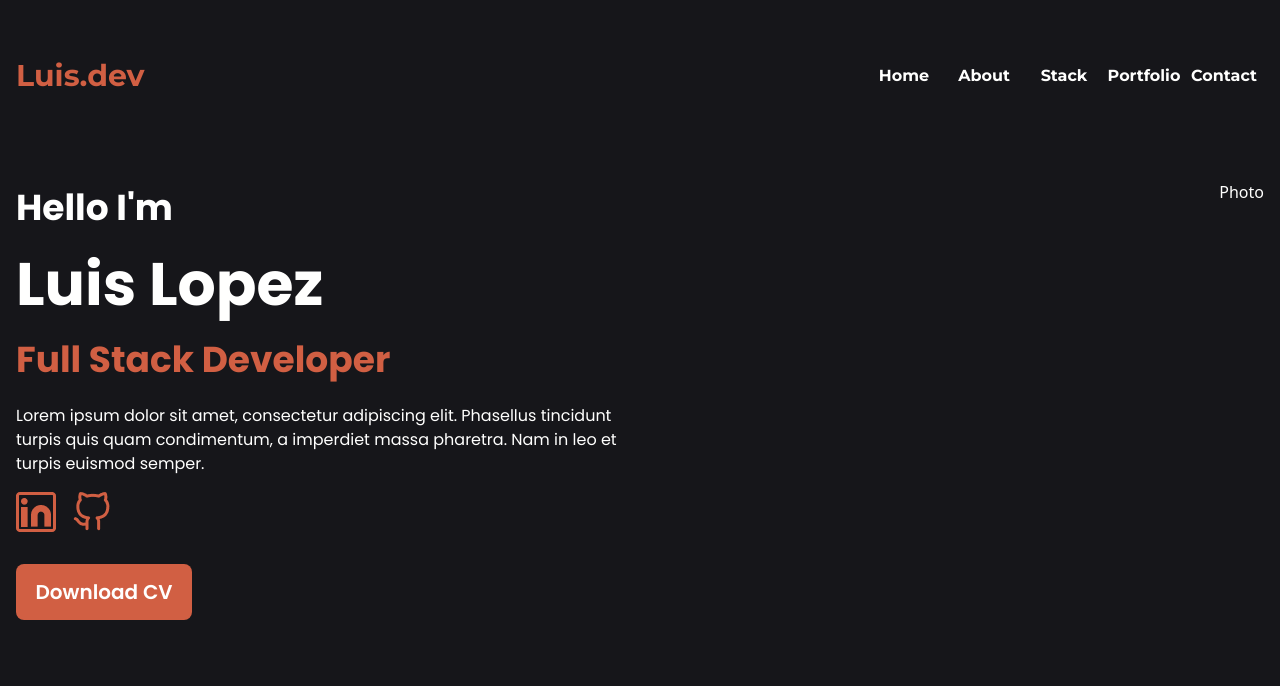
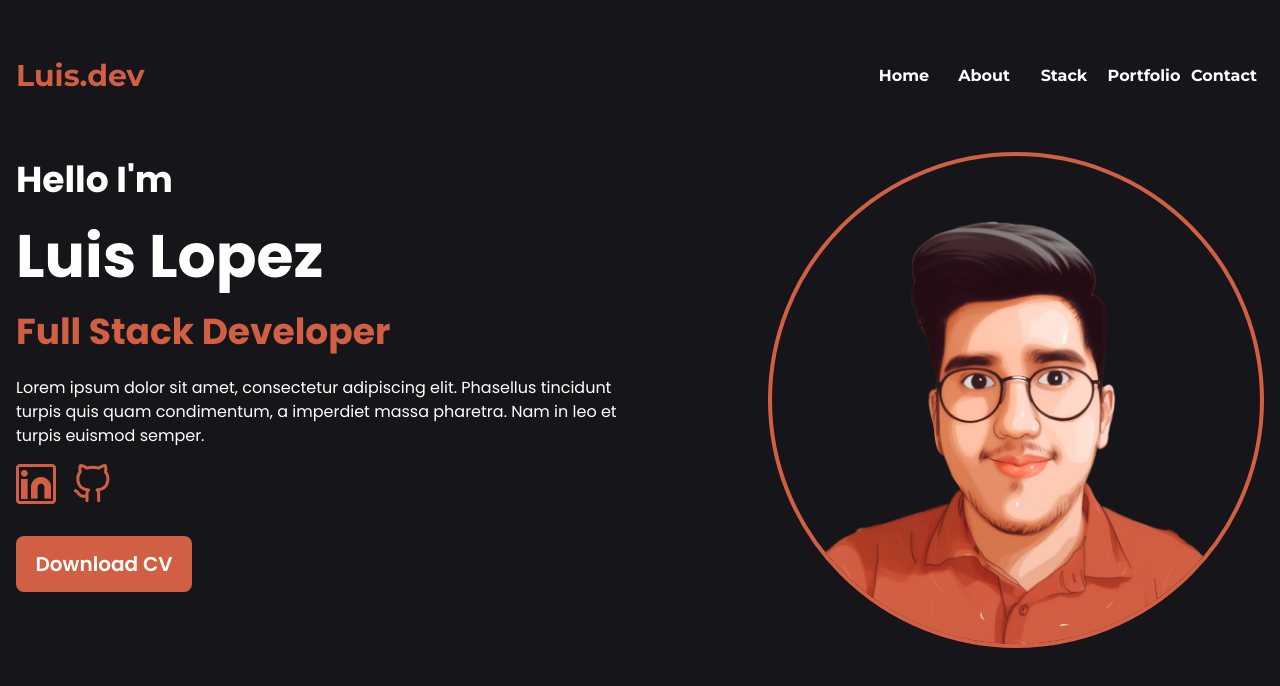
Before and after one commit to luisclop/portfolio, a React (Vite) app: page / in a window 1280 px wide. Shown: the top 686 px of the page. Built offline with nearby package versions, Linux system fonts and the light colour scheme.

Commit message:
Agrega foto a la página de Home
Completa la hero section con la foto al lado y agrega etiquetas semánticas

```diff
--- a/index.html
+++ b/index.html
@@ -9,7 +9,7 @@
     <meta charset="UTF-8" />
     <link rel="icon" type="image/svg+xml" href="/vite.svg" />
     <meta name="viewport" content="width=device-width, initial-scale=1.0" />
-    <title>Vite + React + TS</title>
+    <title>My portfolio</title>
   </head>
   <body>
     <div id="root"></div>
--- a/src/routes/Home.routes.tsx
+++ b/src/routes/Home.routes.tsx
@@ -1,11 +1,12 @@
 import React from "react";
 import linkedin from "../assets/linkedin.png";
 import github from "../assets/github.png";
+import photo from "../assets/foto.png";
 
 export function Home() {
   return (
-    <div className="flex justify-between">
-      <div className="w-153 font-poppins">
+    <section className="flex justify-between">
+      <article className="w-153 font-poppins">
         <h2 className="flex h-14 items-center text-4xl font-bold ">
           Hello I'm
         </h2>
@@ -34,8 +35,14 @@ export function Home() {
         <button className="mt-8 h-14 w-44 rounded-lg bg-accent ">
           <p className="text-xl font-semibold">Download CV</p>
         </button>
-      </div>
-      <div className="">Photo</div>
-    </div>
+      </article>
+      <aside>
+        <img
+          src={photo}
+          alt="photo"
+          className="w-124 rounded-full border-4 border-accent"
+        />
+      </aside>
+    </section>
   );
 }
--- a/src/routes/Root.routes.tsx
+++ b/src/routes/Root.routes.tsx
@@ -5,7 +5,9 @@ import { Navbar } from "../components";
 export function Root() {
   return (
     <div className="flex h-screen flex-col items-center bg-primary font-sans text-secondary">
-      <Navbar />
+      <header>
+        <Navbar />
+      </header>
       <main className="my-auto w-312">
         <Outlet />
       </main>
--- a/tailwind.config.js
+++ b/tailwind.config.js
@@ -19,6 +19,7 @@ export default {
         bold: 700,
       },
       width: {
+        124: "31rem",
         153: "38.25rem",
         312: "1248px",
       },
```
